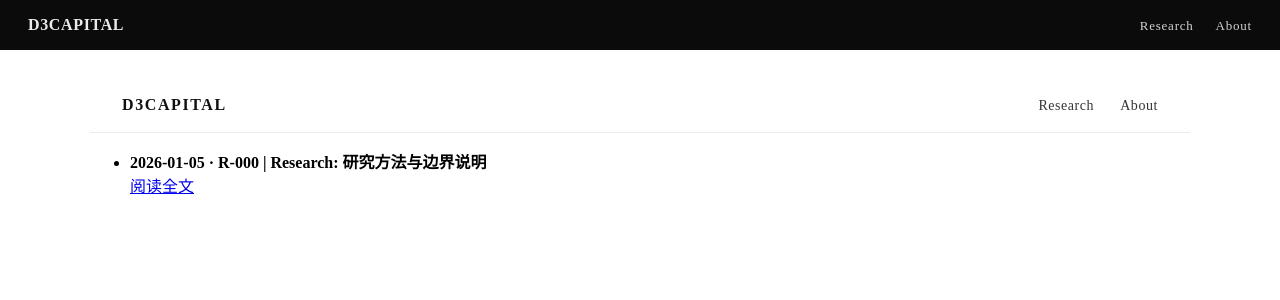
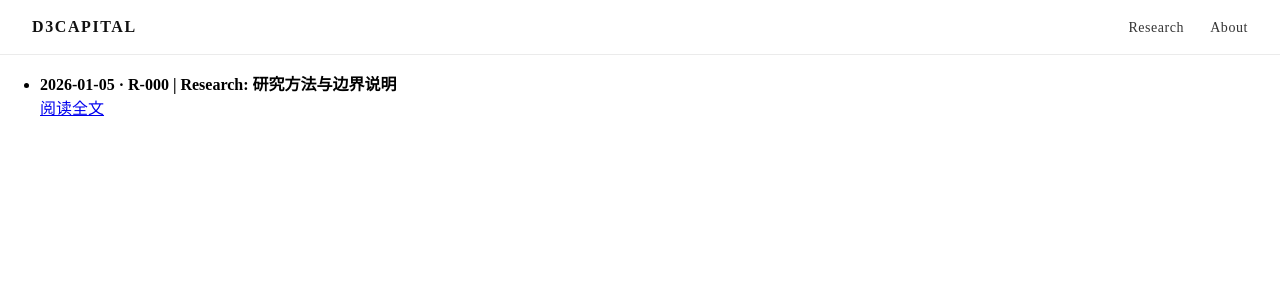
Before and after one commit to D3Capital/D3Capital.github.io, a Jekyll site: the page built from research.md, in a window 1280 px wide. Shown: the top 300 px of the page. Built offline with Jekyll 4.4.1, drawn with Linux system fonts in a browser that asks for light colours.

Commit message:
remove legacy topbar navigation

```diff
--- a/_layouts/default.html
+++ b/_layouts/default.html
@@ -43,15 +43,6 @@
 </style>
   </head>
   <body>
-    <header class="topbar">
-      <div class="brand">
-        <a href="/">{{ site.title }}</a>
-      </div>
-      <nav class="nav">
-        <a href="/research/">Research</a>
-        <a href="/about/">About</a>
-      </nav>
-    </header>
 
     <main class="content">
       <header class="site-header">
@@ -86,15 +77,6 @@
         letter-spacing: .04em;
         text-transform: uppercase;
       }
-      .nav a{
-        color: rgba(255,255,255,.82);
-        text-decoration: none;
-        margin-left: 18px;
-        font-size: 13px;
-        letter-spacing: .06em;
-      }
-      .nav a:hover{ color:#fff; }
-      .content{ max-width: 1100px; margin: 0 auto; padding: 28px; }
     </style>
   </body>
 </html>
```
